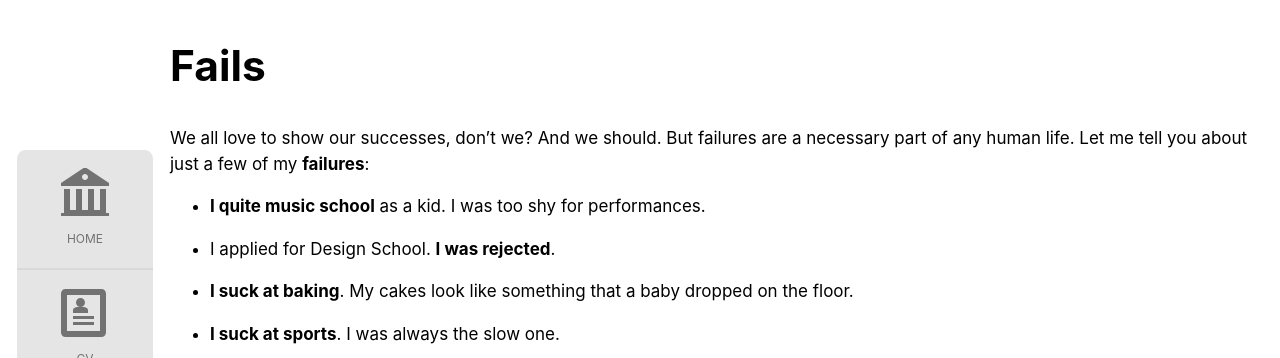
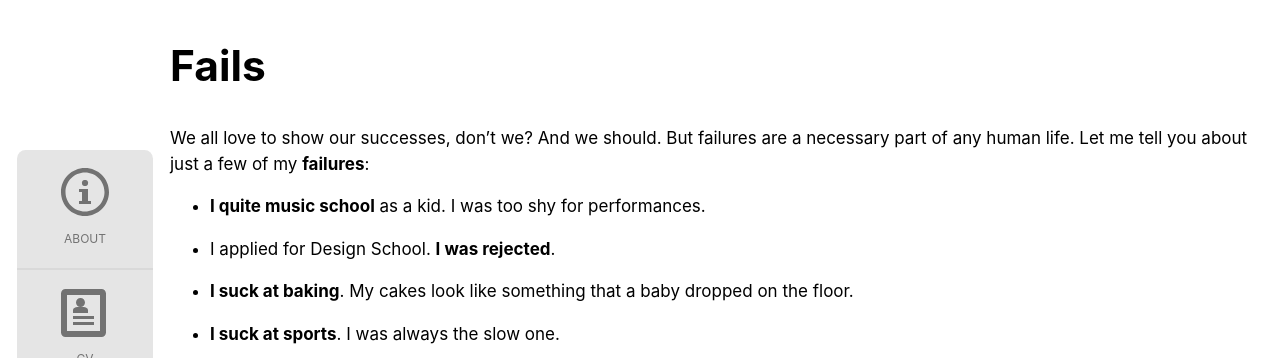
Before and after one commit to akudrna/akudrna.github.io, a Jekyll site: the page built from fails.md, in a window 1280 px wide. Shown: the top 358 px of the page. Built offline with Jekyll 4.4.1, drawn with Linux system fonts in a browser that asks for light colours.

Commit message:
Rename "Home" to "About"

```diff
--- a/_data/navigation.yml
+++ b/_data/navigation.yml
@@ -1,6 +1,6 @@
 -
-  name: Home
-  id: home
+  name: About
+  id: about
 -
   name: CV
   id: cv
--- a/_layouts/default.html
+++ b/_layouts/default.html
@@ -18,7 +18,7 @@
           <ol class="navigation-list">
             {% for n in site.data.navigation %}
             <li class="navigation-item{% if n.id == page.id or n.id == page.subnav %} active{% endif %}">
-              <a href="{{ site.baseurl }}/{% if n.id != 'home' %}{{ n.id }}{% endif %}">
+              <a href="{{ site.baseurl }}/{% if n.id != 'about' %}{{ n.id }}{% endif %}">
                 <svg class="navigation-icon" role="presentation" width="48" height="48">
                   <use xlink:href="{{ site.baseurl }}/images/icons.svg#{{ n.id }}" />
                 </svg>
```
Also changed, not shown: index.md (+1 -1 lines), images/icons.svg.
